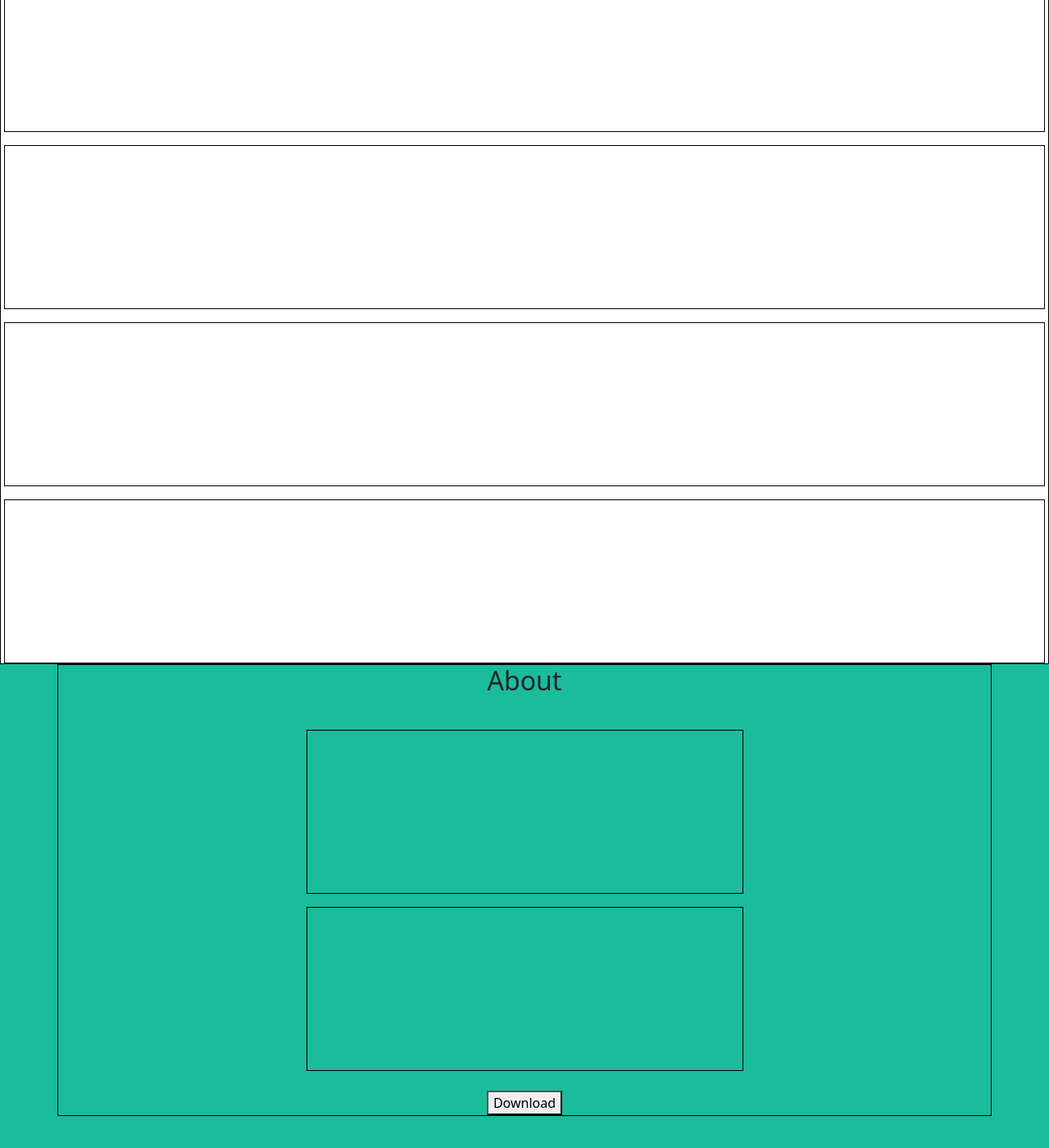
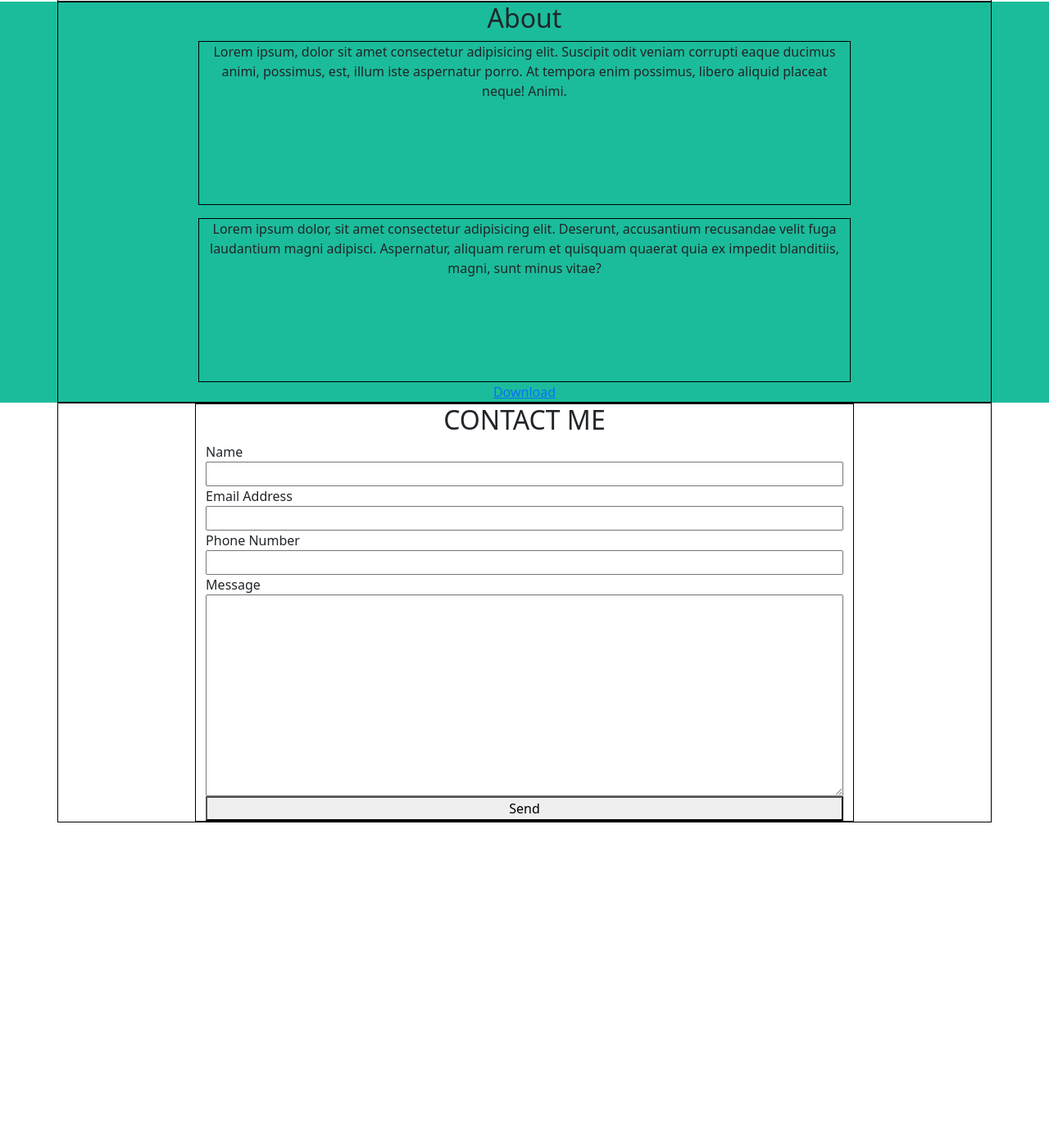
Before and after one commit to AndreazzaRiccardo/html-css-bootstrap-freelancer, a plain HTML site: page index.html in a window 1280 px wide. Shown: the part 1318-2718 px from the top of the page at 82% size. After the commit the page ends 2321 px from the top, so only its background shows below. Drawn offline with nearby package versions, Linux system fonts and the light colour scheme.

Commit message:
add: cta section layout

```diff
--- a/css/style.css
+++ b/css/style.css
@@ -7,20 +7,26 @@
 
 /* COMMON */
 
+.wrapper {
+    width: 70%;
+    margin: 0 auto;
+}
+
 [class*="col"] {
     /* Debug */
     border: 1px solid black;
-    height: 200px;
+    min-height: 200px;
 }
 
 [class*="container"] {
+    /* Debug */
     border: 1px solid black;
 }
 
 /* HEADER */
 
 header {
-    height: 100px;
+    min-height: 100px;
     background-color: var(--bg-grey);
 }
 
@@ -32,22 +38,11 @@ header {
         background-color: var(--bg-green);
 
         /* Debug */
-        height: 700px;
+        min-height: 700px;
     }
-
-    /* Portfolio */
-
 
     /* About */
 
     #about {
         background-color: var(--bg-green);
-
-        /* Debug */
-        height: 600px;
     }
-
-    #about .row {
-        flex-direction: column;
-        align-items: center;
-    }
--- a/index.html
+++ b/index.html
@@ -23,7 +23,7 @@
         <!-- Hero -->
         <section id="hero">
 
-            <div class="container-fluid text-center">
+            <div class="container-fluid container-md text-center">
 
                 <img src="" alt="">
                 <h1>START BOOTSTRAP</h1>
@@ -36,17 +36,17 @@
         <!-- Portfolio -->
         <section id="portfolio">
 
-            <div class="container-fluid text-center">
+            <div class="container-fluid container-md text-center">
 
                 <h2>PORTFOLIO</h2>
 
-                <div class="row g-3">
-                    <div class="col-12"></div>
-                    <div class="col-12"></div>
-                    <div class="col-12"></div>
-                    <div class="col-12"></div>
-                    <div class="col-12"></div>
-                    <div class="col-12"></div>
+                <div class="row g-3 mt-4 mb-4">
+                    <div class="col-12 col-md-6 col-lg-4"></div>
+                    <div class="col-12 col-md-6 col-lg-4"></div>
+                    <div class="col-12 col-md-6 col-lg-4"></div>
+                    <div class="col-12 col-md-6 col-lg-4"></div>
+                    <div class="col-12 col-md-6 col-lg-4"></div>
+                    <div class="col-12 col-md-6 col-lg-4"></div>
                 </div>
 
             </div>
@@ -57,14 +57,27 @@
         <!-- About -->
         <section id="about">
 
-            <div class="container text-center">
+            <div class="container">
 
-                <h2>About</h2>
-                <div class="row g-3 m-4">
-                    <div class="col-6"></div>
-                    <div class="col-6"></div>
+                <div class="wrapper text-center">
+
+                    <h2>About</h2>
+
+                    <div class="row g-3">
+
+                        <div class="col-12">
+                            Lorem ipsum, dolor sit amet consectetur adipisicing elit. Suscipit odit veniam corrupti eaque ducimus animi, possimus, est, illum iste aspernatur porro. At tempora enim possimus, libero aliquid placeat neque! Animi.
+                        </div>
+
+                        <div class="col-12">
+                            Lorem ipsum dolor, sit amet consectetur adipisicing elit. Deserunt, accusantium recusandae velit fuga laudantium magni adipisci. Aspernatur, aliquam rerum et quisquam quaerat quia ex impedit blanditiis, magni, sunt minus vitae?
+                        </div>
+
+                    </div>
+
+                    <a href="">Download</a>
+
                 </div>
-                <button>Download</button>
 
             </div>
 
@@ -72,7 +85,43 @@
         <!-- /About -->
 
         <!-- Cta -->
+        <section id="contact-me">
 
+            <div class="container">
+
+                <div class="wrapper">
+
+                    <div class="row">
+
+                        <div class="col-12 d-flex flex-column">
+
+                            <h2 class="text-center">CONTACT ME</h2>
+
+                            <label for="name">Name</label>
+                            <input type="text" id="name">
+
+                            <label for="e-mail">Email Address</label>
+                            <input type="email" id="e-mail">
+
+                            <label for="cell-number">Phone Number</label>
+                            <input type="number" id="cell-number">
+
+                            <label for="message">Message</label>
+                            <textarea name="Message-box" id="message" cols="30" rows="10">
+                            </textarea>
+
+                            <button>Send</button>
+
+                        </div>
+
+                    </div>
+
+                </div>
+
+            </div>
+
+        </section>
+        <!-- /Cta -->
 
     </main>
 
```
